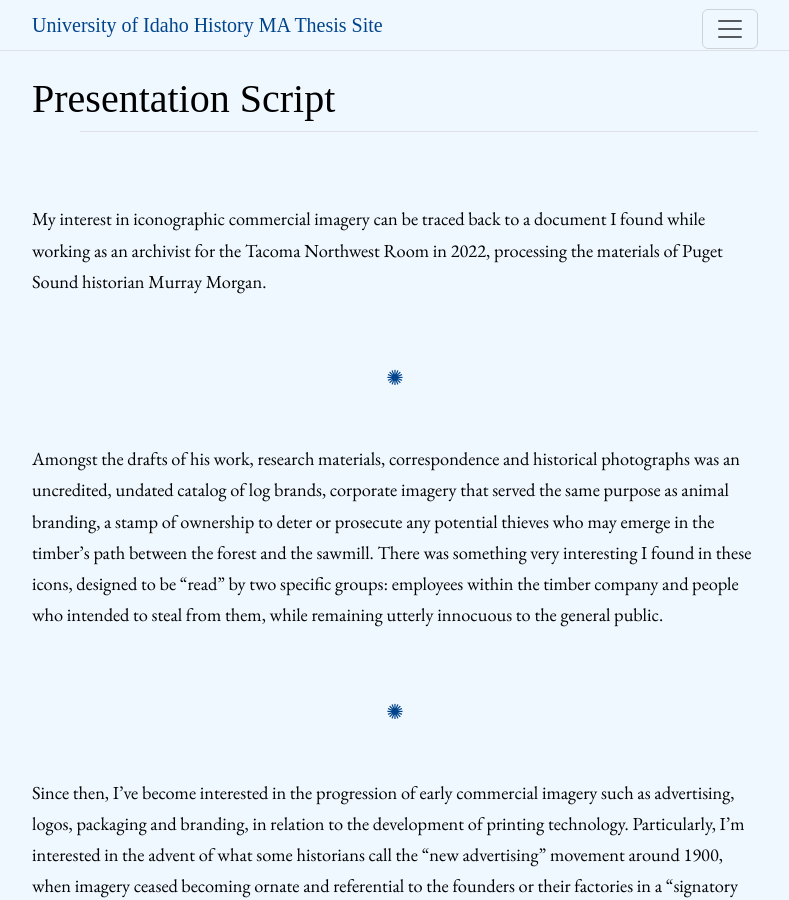
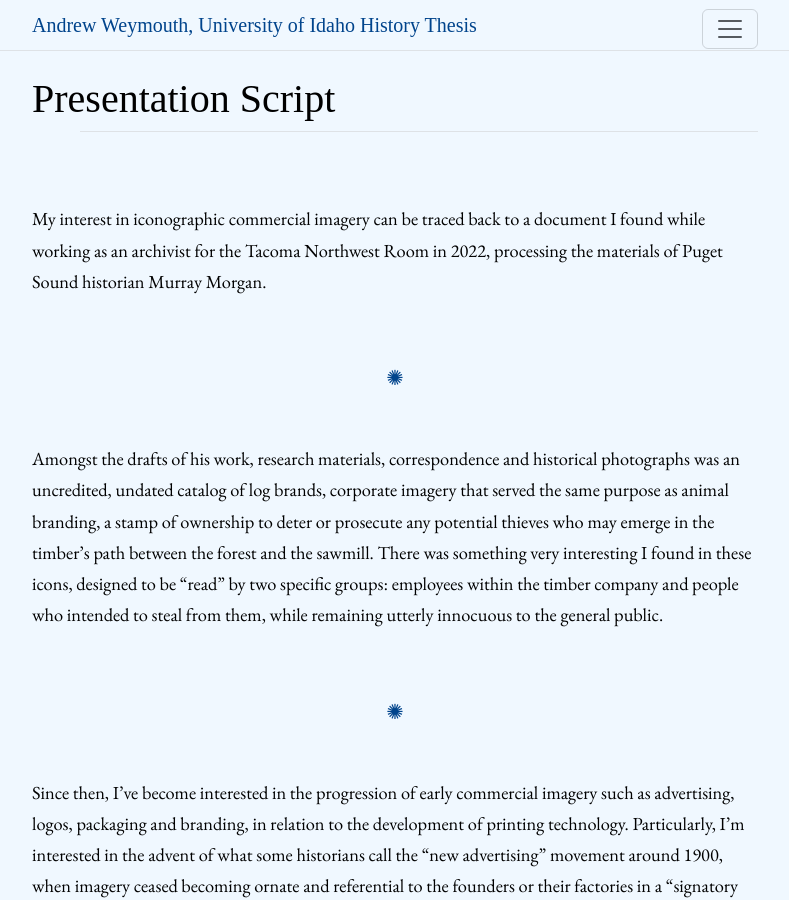
Before and after one commit to aweymo-ui/thesis, a Jekyll site: the page built from content/2_presentation.md, in a window 1280 px wide and 900 px high. Shown: the whole window, without its empty margins (245-1034 px from the left). Built offline with Jekyll 4.4.1, drawn with Linux system fonts in a browser that asks for light colours; some web fonts are replaced; some of the changed text lies outside the part shown.

Commit message:
update name and add gitignore

```diff
--- a/_config.yml
+++ b/_config.yml
@@ -10,7 +10,7 @@
 # SITE SETTINGS
 #
 # title appears in the header
-title: University of Idaho History MA Thesis Site
+title: Andrew Weymouth, University of Idaho History Thesis
 # title-icon appears in the header to give some pizazz (leave blank for none)
 # choose from Bootstrap Icons in _includes/bootstrap-icons
 # find names on https://icons.getbootstrap.com/
@@ -18,7 +18,7 @@ title: University of Idaho History MA Thesis Site
 title-icon:
 # description, keywords, and image for meta tags
 # these do not visibility appear on the pages, but used for SEO
-description: "Andrew Weymouth, 2024-2026."
+description: "The Development of Commercial Imagery in the Inland Empire Through the Gilded Age and Progressive Era."
 keywords:
 # featured-image is added to metadata tags for social media sharing
 # use a relative path to image in this repository or full URL
```
Also changed, not shown: 1 other file.
